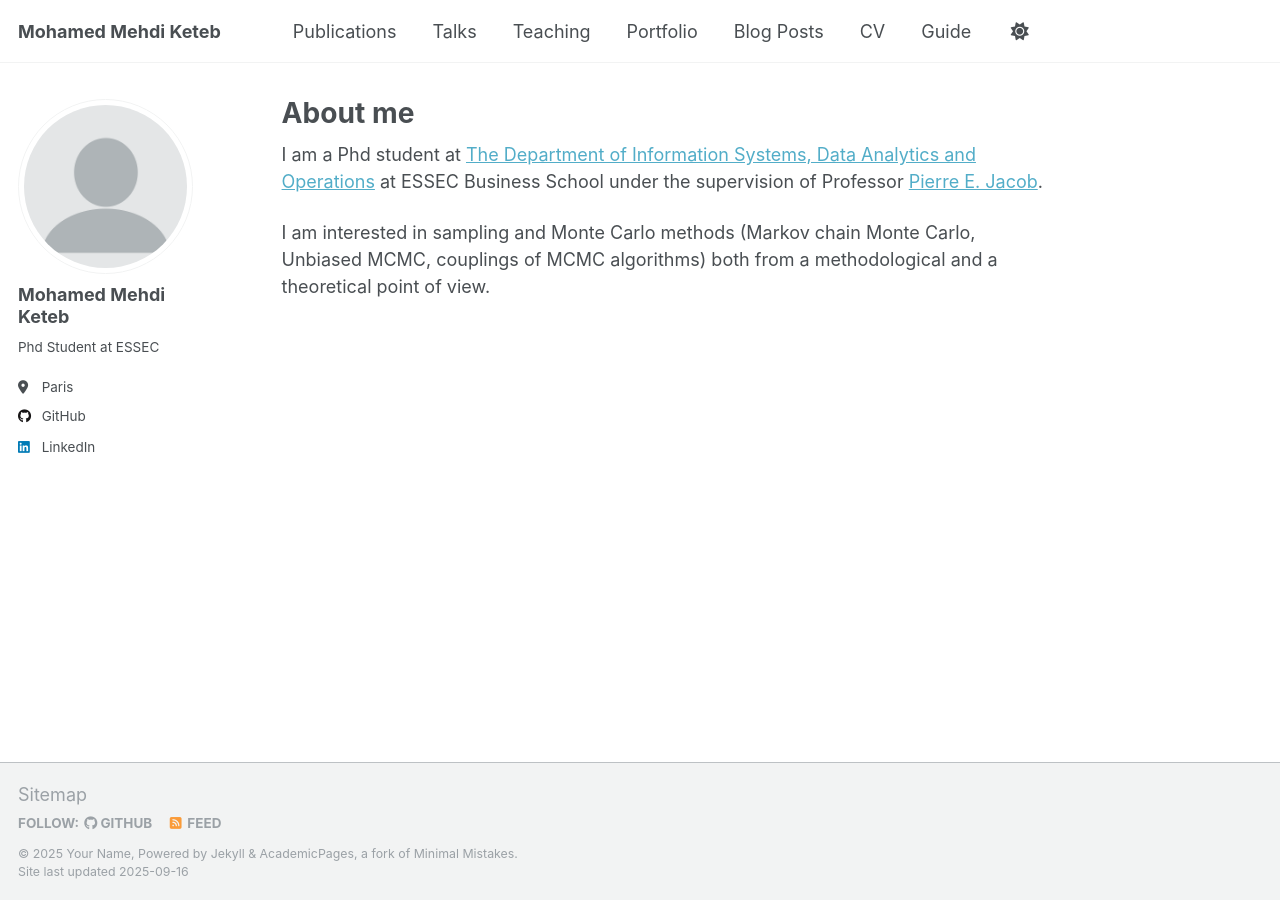
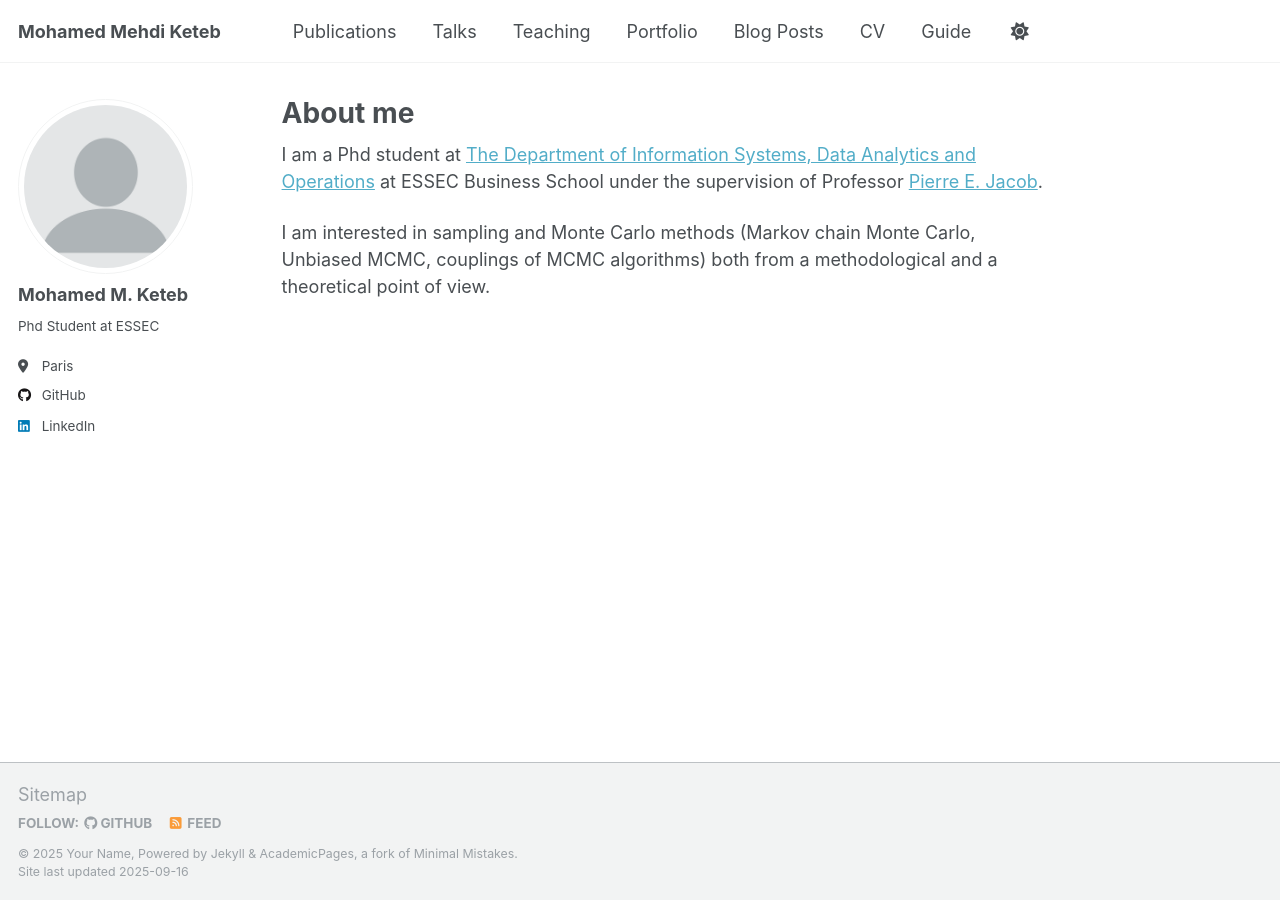
Before and after one commit to MohamedKeteb/MohamedKeteb.github.io, a Jekyll site: the page built from _pages/about.md, in a window 1280 px wide. Built offline with Jekyll 4.4.1, drawn with Linux system fonts in a browser that asks for light colours; a script that is not in the unit is left out.

Commit message:
sidebar name

```diff
--- a/_config.yml
+++ b/_config.yml
@@ -23,7 +23,7 @@ repository               : "academicpages/academicpages.github.io"
 author:
   # Biographic information
   avatar           : "profile.png"
-  name             : "Mohamed Mehdi Keteb"
+  name             : "Mohamed M. Keteb"
   pronouns         : # example: "she/her"
   bio              : "Phd Student at ESSEC"
   location         : "Paris"
```
